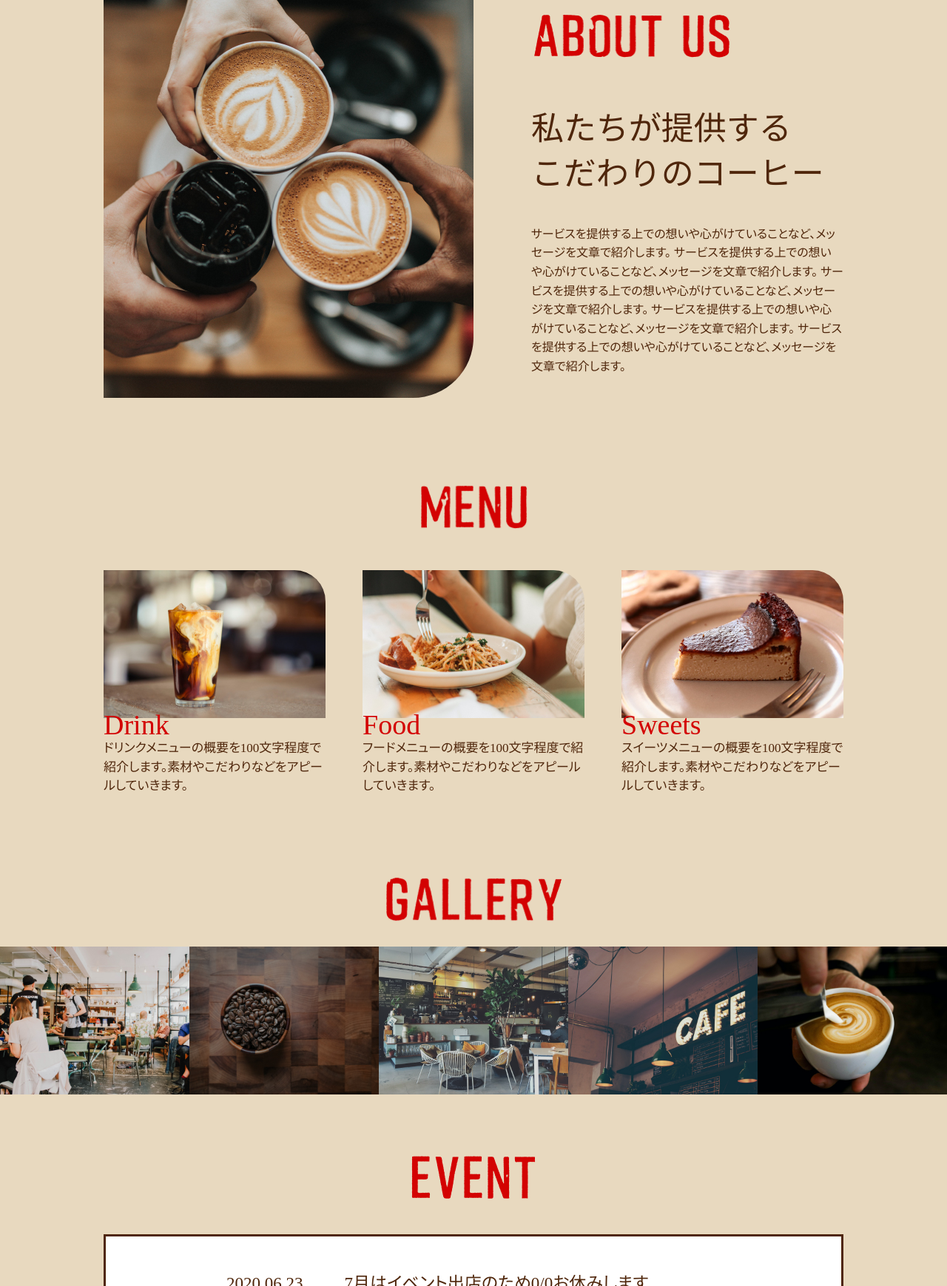
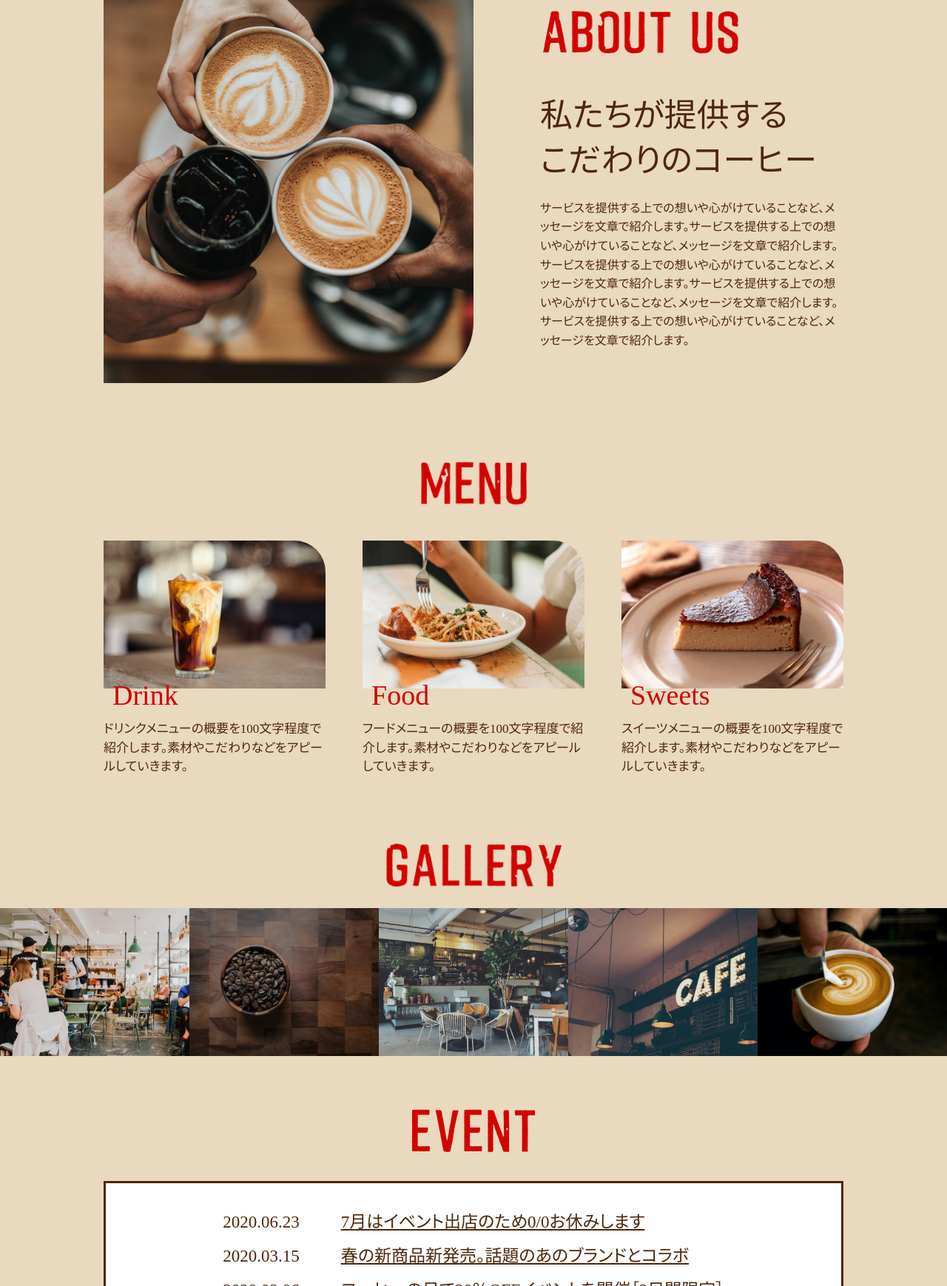
Before and after one commit to NinomiyaSakura/dezasuta, a plain HTML site: page 20221007_cafe_ninomiya/index.html in a window 1280 px wide. Shown: the part 1061-2800 px from the top of the page at 74% size. Drawn offline with Linux system fonts and the light colour scheme.

Commit message:
第4回_work　修正

```diff
--- a/20221007_cafe_ninomiya/css/style.css
+++ b/20221007_cafe_ninomiya/css/style.css
@@ -21,6 +21,7 @@ li {
     font-family: "游明朝", YuMincho, "Hiragino Mincho ProN W3",
         "ヒラギノ明朝 ProN W3", "Hiragino Mincho ProN", "HG明朝E", "ＭＳ Ｐ明朝",
         "ＭＳ 明朝", serif;
+    font-feature-settings: "palt";
 }
 
 a {
@@ -104,7 +105,7 @@ main {
     font-size: 82px;
     line-height: 1.2;
     letter-spacing: 0.1em;
-    font-feature-settings: "palt";
+
     padding-top: 52px;
 }
 
@@ -113,8 +114,8 @@ main {
     font-size: 23px;
     line-height: 1.7;
     letter-spacing: 0.1em;
-    font-feature-settings: "palt";
-    padding: 45px 0 100px 0;
+
+    padding: 25px 0 100px 0;
 }
 
 /* アバウト */
@@ -139,7 +140,12 @@ main {
 .kodawari {
     font-size: 44px;
     line-height: 1.4;
-    padding: 58px 0 37px 0;
+    padding: 45px 0 20px 0;
+}
+
+.col {
+    width: 41%;
+    margin-left: 8%;
 }
 
 .col h2 {
@@ -147,9 +153,8 @@ main {
 }
 
 .service {
-    font: size 16px;
+    font-size: 16px;
     line-height: 1.6;
-    font-feature-settings: "palt";
 }
 
 /*メニュー */
@@ -160,7 +165,7 @@ main {
 #menu h2 {
     width: 151px;
     margin: 0 auto;
-    padding: 107px 0 48px 0;
+    padding: 95px 0 40px 0;
 }
 
 .menu_detail_wrap {
@@ -181,9 +186,10 @@ main {
     font-weight: normal;
     color: #d30202;
     margin-top: -10px;
+    margin-bottom: 14px;
+    padding-left: 12px;
 }
 .menu_detail p {
-    font-feature-settings: "palt";
     font-size: 17px;
     line-height: 1.5;
 }
@@ -192,7 +198,7 @@ main {
 #gallery h2 {
     width: 245px;
     margin: 0 auto;
-    padding: 100px 0 26px 0;
+    padding: 80px 0 20px 0;
 }
 
 .gallery_detail ul {
@@ -207,23 +213,24 @@ main {
 #event h2 {
     width: 174px;
     margin: 0 auto;
-    padding: 71px 0 39px 0;
+    padding: 60px 0 30px 0;
 }
 
 .event_wrap {
+    display: flex;
+    justify-content: center;
+    padding: 30px;
     background: #fff;
     border: 3.7px solid;
-    padding: 41px 0 43px 163px;
+}
+
+.event_detail {
+    display: flex;
 }
 
 .event_detail p {
     font-size: 23px;
     line-height: 2;
-    font-feature-settings: "palt";
-}
-
-.event_detail {
-    display: flex;
 }
 
 .date {
@@ -238,7 +245,7 @@ main {
 #access h2 {
     width: 214px;
     margin: 0 auto;
-    padding: 80px 0 46px 0;
+    padding: 70px 0 40px 0;
 }
 
 .access_map iframe {
@@ -254,7 +261,7 @@ footer {
 
 .footer_wrap {
     display: flex;
-    padding: 82px;
+    padding: 82px 0 70px;
 }
 
 .footer_wrap h3 {
@@ -263,11 +270,13 @@ footer {
 
 .footer_wrap p {
     font-size: 20px;
+    color: #000;
     line-height: 2;
     padding-left: 68px;
 }
 
 .footer_copy p {
+    color: #000;
     text-align: center;
     padding-bottom: 78px;
 }
--- a/20221007_cafe_ninomiya/index.html
+++ b/20221007_cafe_ninomiya/index.html
@@ -32,14 +32,14 @@
     </header>
 
     <main>
-        <section id="content">
+        <div class="content">
             <div class="section-inner">
                 <p class="note">Have a happy day From a cup of coffee.</p>
                 <p class="happy">ハッピーに溢れる1日を<br>1杯のコーヒーから。</p>
                 <p class="rinen">毎日を丁寧に大切に過ごしたい。だからこそ一杯一杯丁寧にコーヒーを入れ<br>
                     足を運んでくれるお客さんには落ち着く空間とこだわりのコーヒーを提供したい。</p>
             </div>
-        </section>
+        </div>
 
         <section id="about">
             <div class="section-inner">
@@ -52,11 +52,7 @@
                         <h2><img src="images/about_us@2x.png" alt="ABOUT US"></h2>
                         <p class="kodawari">私たちが提供する<br>こだわりのコーヒー</p>
                         <p class="service">
-                            サービスを提供する上での想いや心がけていることなど、メッ<br>セージを文章で紹介します。
-                            サービスを提供する上での想い<br>や心がけていることなど、メッセージを文章で紹介します。
-                            サー<br>ビスを提供する上での想いや心がけていることなど、メッセー<br>ジを文章で紹介します。
-                            サービスを提供する上での想いや心<br>がけていることなど、メッセージを文章で紹介します。
-                            サービス<br>を提供する上での想いや心がけていることなど、メッセージを<br>文章で紹介します。
+                            サービスを提供する上での想いや心がけていることなど、メッセージを文章で紹介します。サービスを提供する上での想いや心がけていることなど、メッセージを文章で紹介します。サービスを提供する上での想いや心がけていることなど、メッセージを文章で紹介します。サービスを提供する上での想いや心がけていることなど、メッセージを文章で紹介します。サービスを提供する上での想いや心がけていることなど、メッセージを文章で紹介します。
                         </p>
                     </div>
                 </div>
@@ -106,6 +102,7 @@
             <div class="section-inner">
                 <h2><img src="images/event@2x.png" alt="EVENT"></h2>
                 <div class="event_wrap">
+                    <div>
                         <div class="event_detail">
                             <p class="date">2020.06.23</p>
                             <p class="news"><a href="">7月はイベント出店のため0/0お休みします</a></p>
@@ -117,6 +114,7 @@
                         <div class="event_detail">
                             <p class="date">2020.02.06</p>
                             <p class="news"><a href="">コーヒーの日で30％OFFイベントを開催［3日間限定］</a></p>
+                        </div>
                     </div>
                 </div>
             </div>
@@ -144,7 +142,7 @@
                 </p>
             </div>
             <div class="footer_copy">
-                <p>&copy;2021 DESIGN CAFE</p>
+                <p>&copy; 2021 DESIGN CAFE</p>
             </div>
         </div>
     </footer>
```
Also changed, not shown: 1 other file. Lines whose indentation alone changed are shown as unchanged.
